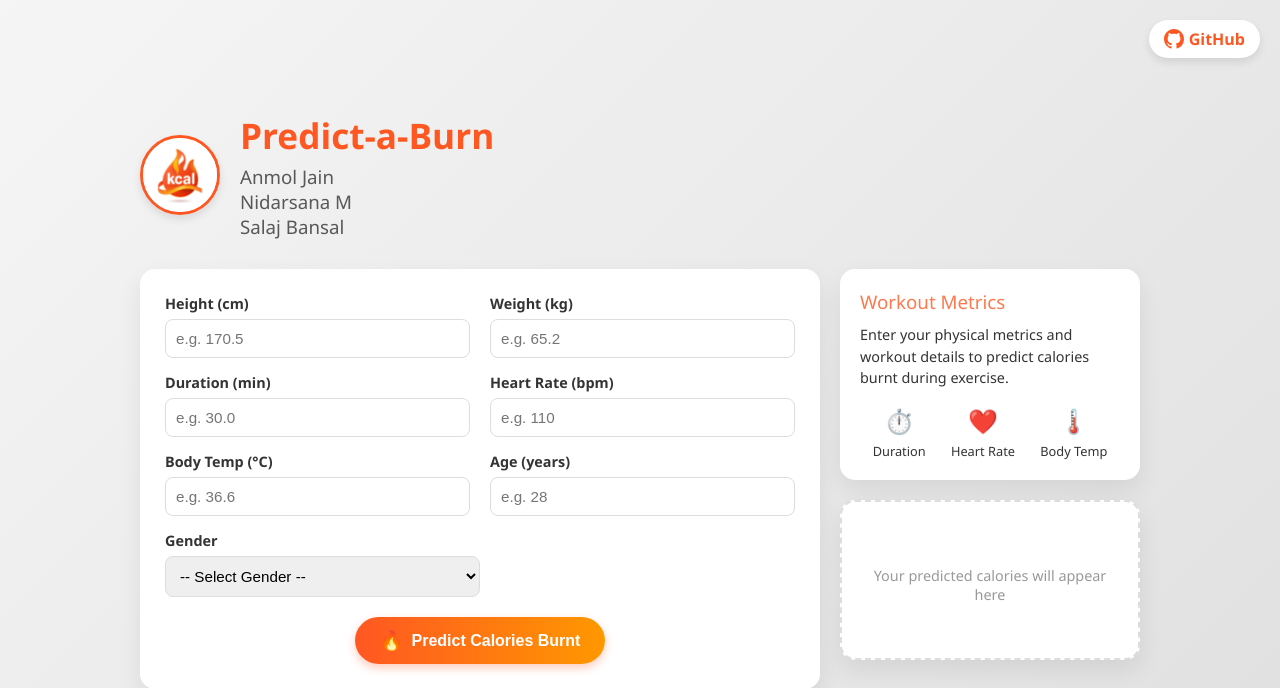
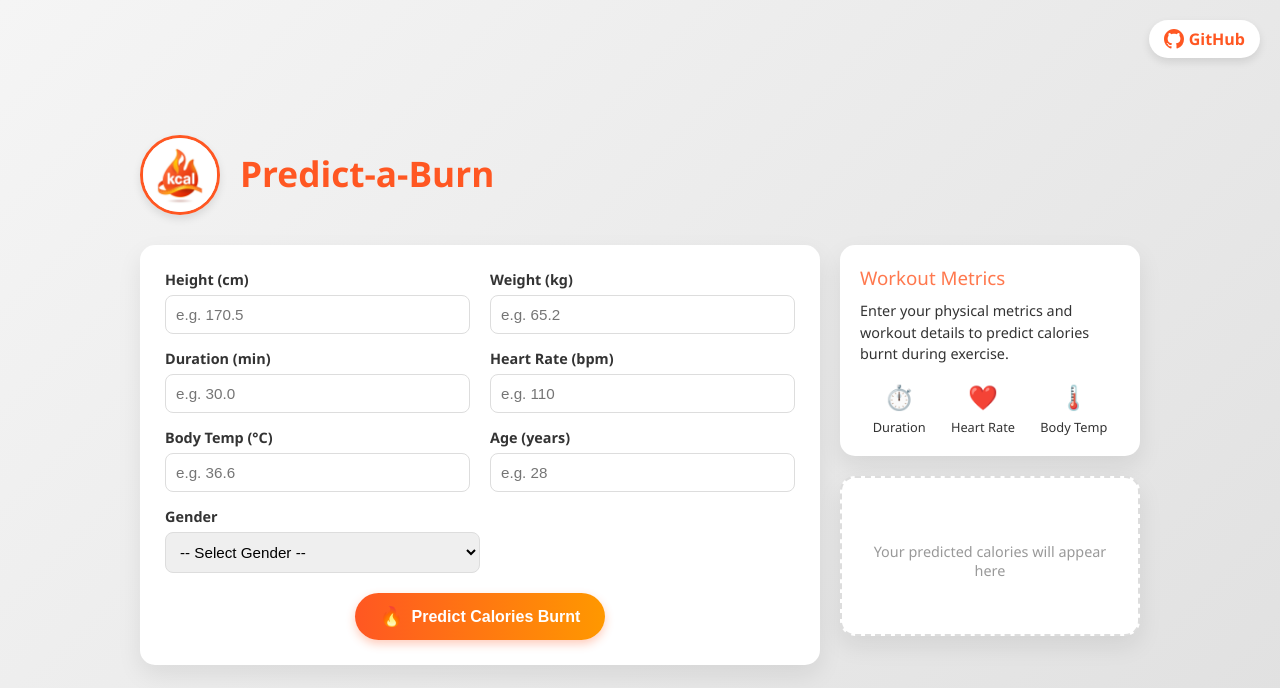
Before and after one commit to Anmoljain2005/Predict-a-Burn, a Flask app: page / in a window 1280 px wide. Shown: the top 688 px of the page. Run offline with Flask 3, Linux system fonts and the light colour scheme.

Commit message:
Edited UI

```diff
--- a/templates/index.html
+++ b/templates/index.html
@@ -19,9 +19,6 @@
       <img src="{{ url_for('static', filename='Image/Logo.jpg') }}" alt="Profile Picture" class="profile">
       <div class="title-section">
         <h1>Predict-a-Burn</h1>
-        <h3>Anmol Jain</h3>
-        <h3>Nidarsana M</h3>
-        <h3>Salaj Bansal</h3>
       </div>
     </div>
 
```
